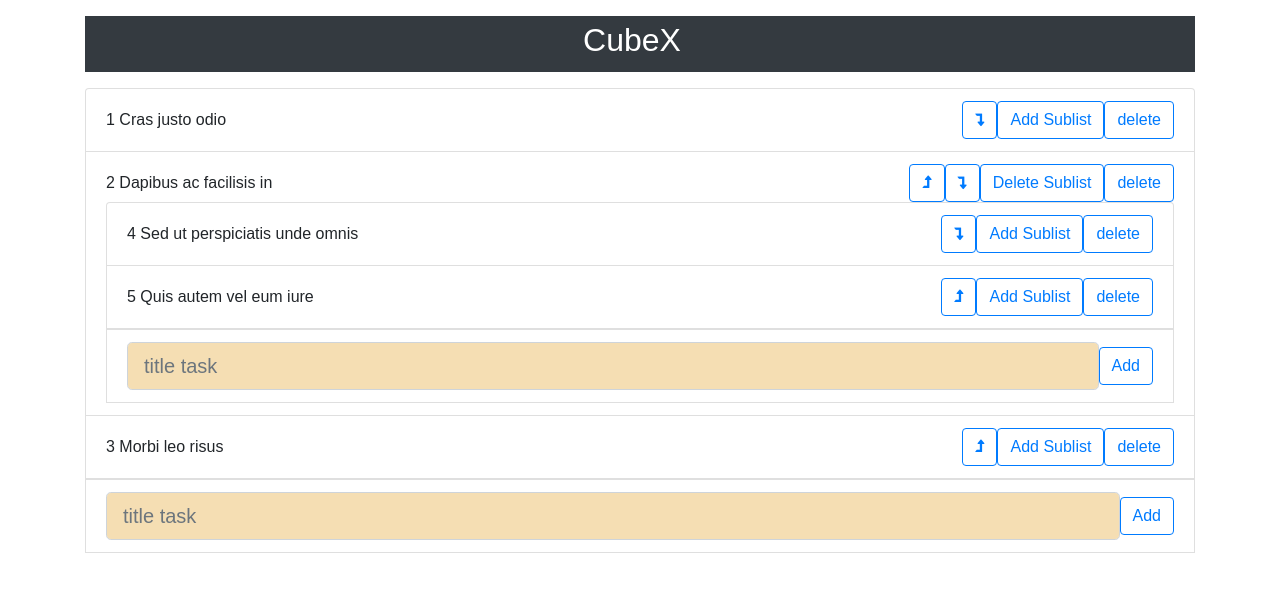
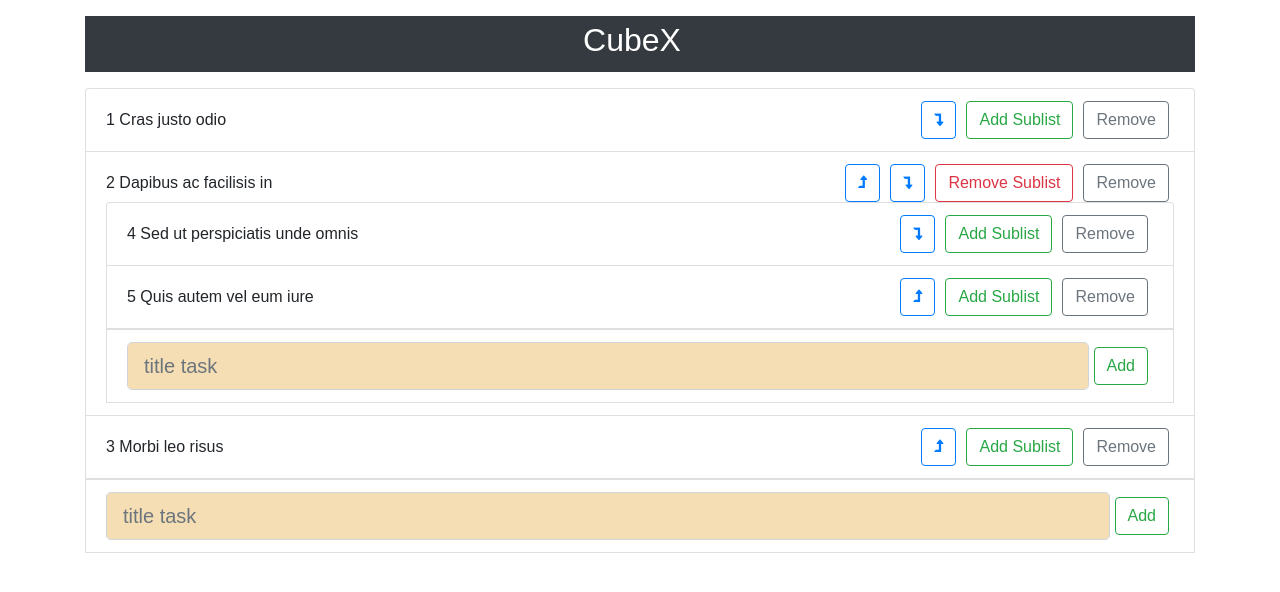
Before and after one commit to BobUzh/test-1, a React (Create React App) app: page / in a window 1280 px wide. Shown: the top 592 px of the page. Built offline with nearby package versions, Linux system fonts and the light colour scheme.

Commit message:
change color
btn color

```diff
--- a/src/components/list.js
+++ b/src/components/list.js
@@ -73,7 +73,7 @@ class List extends Component {
           />
           <button
             type="button"
-            className="btn btn-outline-primary"
+            className="btn btn-outline-success"
             onClick={this.addNote}
           >
             Add
--- a/src/components/note.js
+++ b/src/components/note.js
@@ -45,6 +45,10 @@ class Note extends Component {
   };
 
   render() {
+    const btnSublistStyle = this.state.isInput
+      ? "btn btn-outline-danger"
+      : "btn btn-outline-success";
+
     return (
       <li className="list-group-item ">
         <div className="d-flex justify-content-between align-items-center">
@@ -68,18 +72,18 @@ class Note extends Component {
 
             <button
               type="button"
-              className="btn btn-outline-primary"
+              className={btnSublistStyle}
               onClick={this.isInput}
             >
-              {this.state.isInput ? "Delete Sublist" : "Add Sublist"}
+              {this.state.isInput ? "Remove Sublist" : "Add Sublist"}
             </button>
 
             <button
               type="button"
-              className="btn btn-outline-primary"
+              className="btn btn-outline-secondary"
               onClick={this.props.delEl}
             >
-              delete
+              Remove
             </button>
           </div>
         </div>
--- a/src/styles.css
+++ b/src/styles.css
@@ -5,6 +5,11 @@
 input {
   background-color: wheat !important;
 }
+
+button {
+  margin: 0 5px;
+}
+
 ul > li:nth-child(1) > div > .my-btn-group > .btn-up {
   display: none;
 }
```
